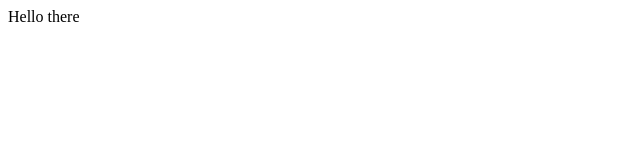
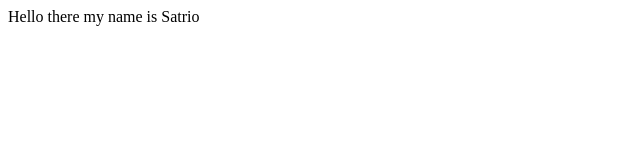
Before and after one commit to satrio-87/sat, a plain HTML site: page index.html in a window 1280 px wide. Shown: the whole page, without its empty margins (0-640 px from the left). Drawn offline with Linux system fonts and the light colour scheme.

Commit message:
add about me

```diff
--- a/index.html
+++ b/index.html
@@ -8,5 +8,7 @@
 </head>
 <body>
     Hello there
+
+    my name is Satrio
 </body>
 </html>
```
